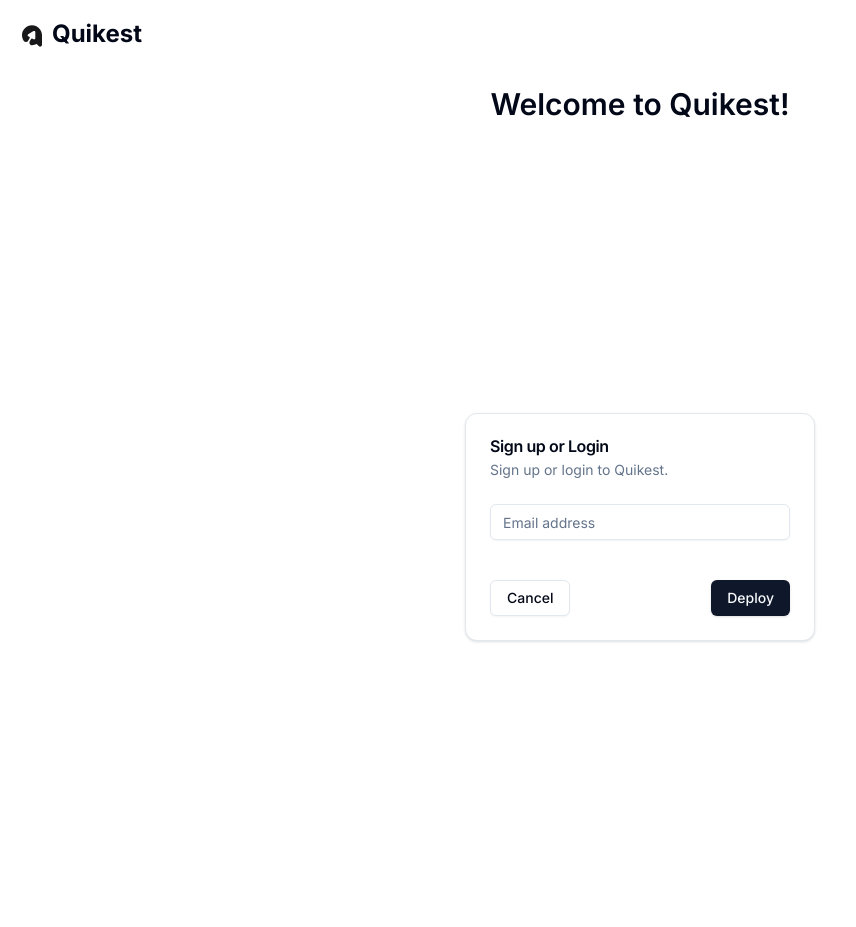
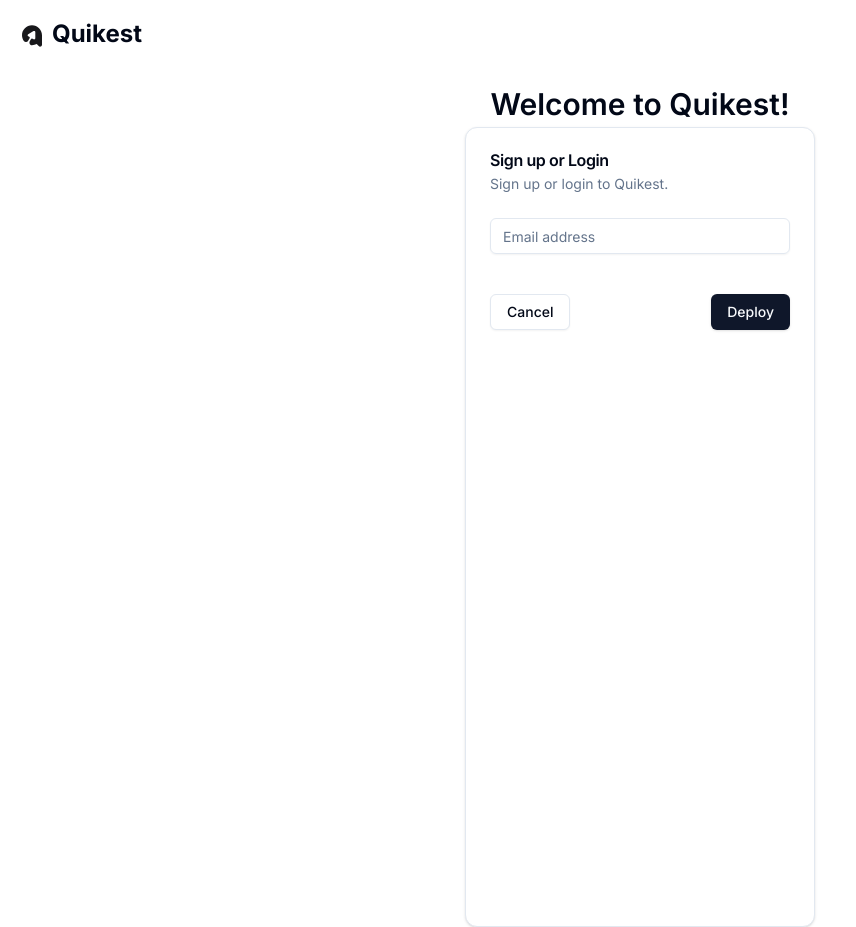
Before and after one commit to ajaywaghray/my-app, a Next.js app: page /onboarding in a window 1280 px wide. Shown: the whole page, without its empty margins (0-856 px from the left). Built offline with nearby package versions, Linux system fonts and the light colour scheme.

Commit message:
Align items top

```diff
--- a/src/app/onboarding/page.tsx
+++ b/src/app/onboarding/page.tsx
@@ -34,7 +34,7 @@ export default function Onboarding () {
       <div style={{ display: 'flex', justifyContent: 'center', alignItems: 'center', fontWeight: '600', fontSize: '30px' }}>
         Welcome to Quikest!
       </div>
-      <div style={{ display: 'flex', height: '100vh', justifyContent: 'center', alignItems: 'center'}}>
+      <div style={{ display: 'flex', height: '100vh', justifyContent: 'center', alignItems: 'top'}}>
         <Card className="w-[350px]">
           <CardHeader>
             <CardTitle>Sign up or Login</CardTitle>
```
